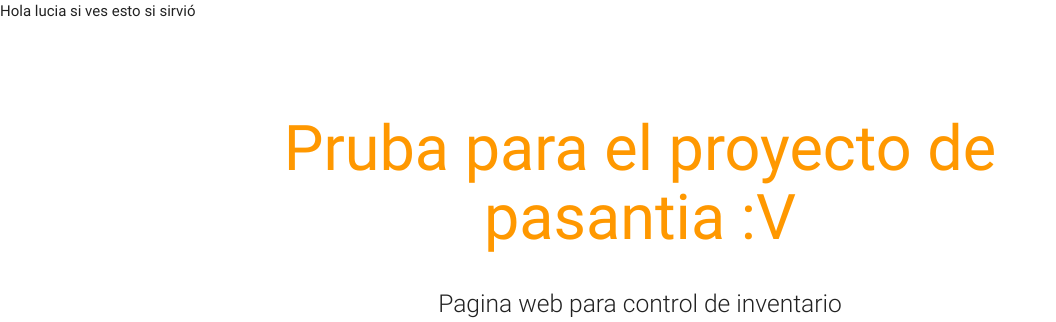
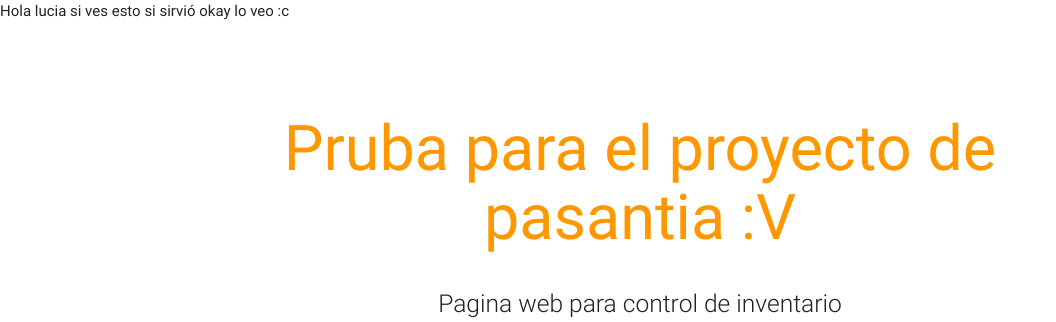
Before and after one commit to karlalucia/ProtoProject, a PHP site: page / in a window 1280 px wide. Shown: the top 322 px of the page, without its empty margins (0-1056 px from the left). Run offline with PHP 8.4, Linux system fonts and the light colour scheme; some libraries are stand-ins or nearby versions.

Commit message:
escrivo algo y aprieto el verde

```diff
--- a/menu.php
+++ b/menu.php
@@ -1 +1,2 @@
 Hola lucia si ves esto si sirvió
+okay lo veo :c
```
